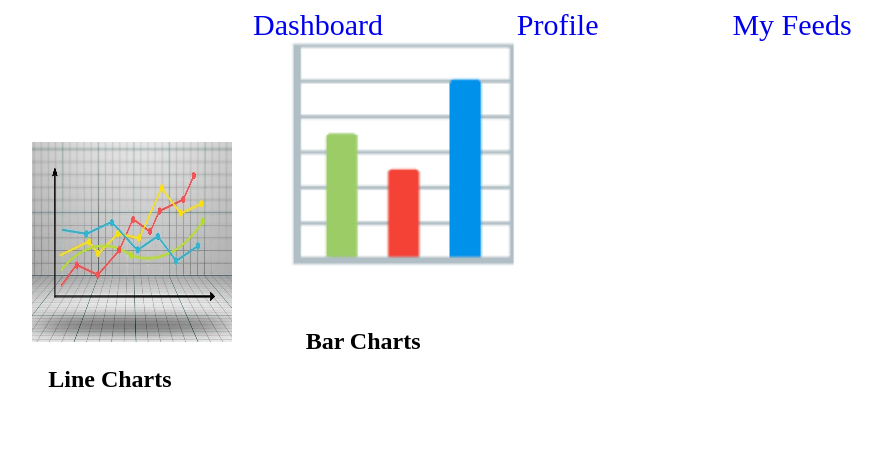
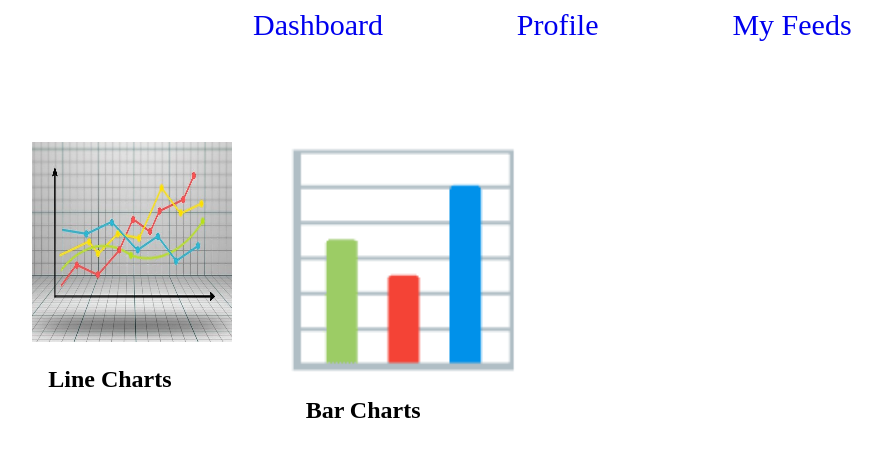
Before and after one commit to omisolaidowu/Online-Excel-Chartbuilder, a Flask app: page / in a window 1280 px wide. Shown: the top 457 px of the page, without its empty margins (71-953 px from the left). Run offline with Flask 2, Linux system fonts and the light colour scheme; parts of the project's set-up code (start-up, migrations or seed data) failed here and were passed over; some libraries are stand-ins or nearby versions.

Commit message:
template modified

```diff
--- a/static/style.css
+++ b/static/style.css
@@ -116,7 +116,7 @@ button{
 }
 
 
-.chart-line {
+.chart-line, .seg-div {
 	width: 200px;
 	height:200px;
 	margin-top:100px;
@@ -129,7 +129,7 @@ button{
 
 .chart-bars{
 	font-size: 200px;
-	margin-top: -2%;
+
 }
 
 .seg-div{
```
